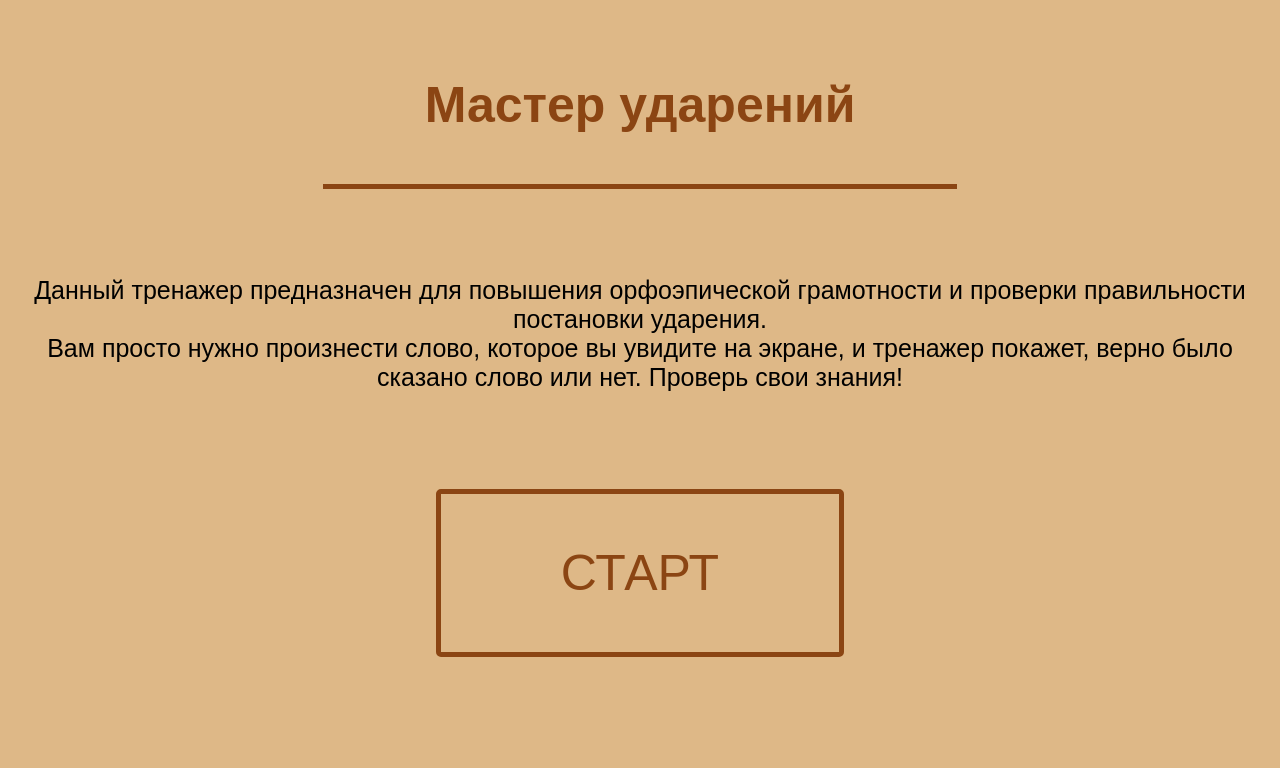
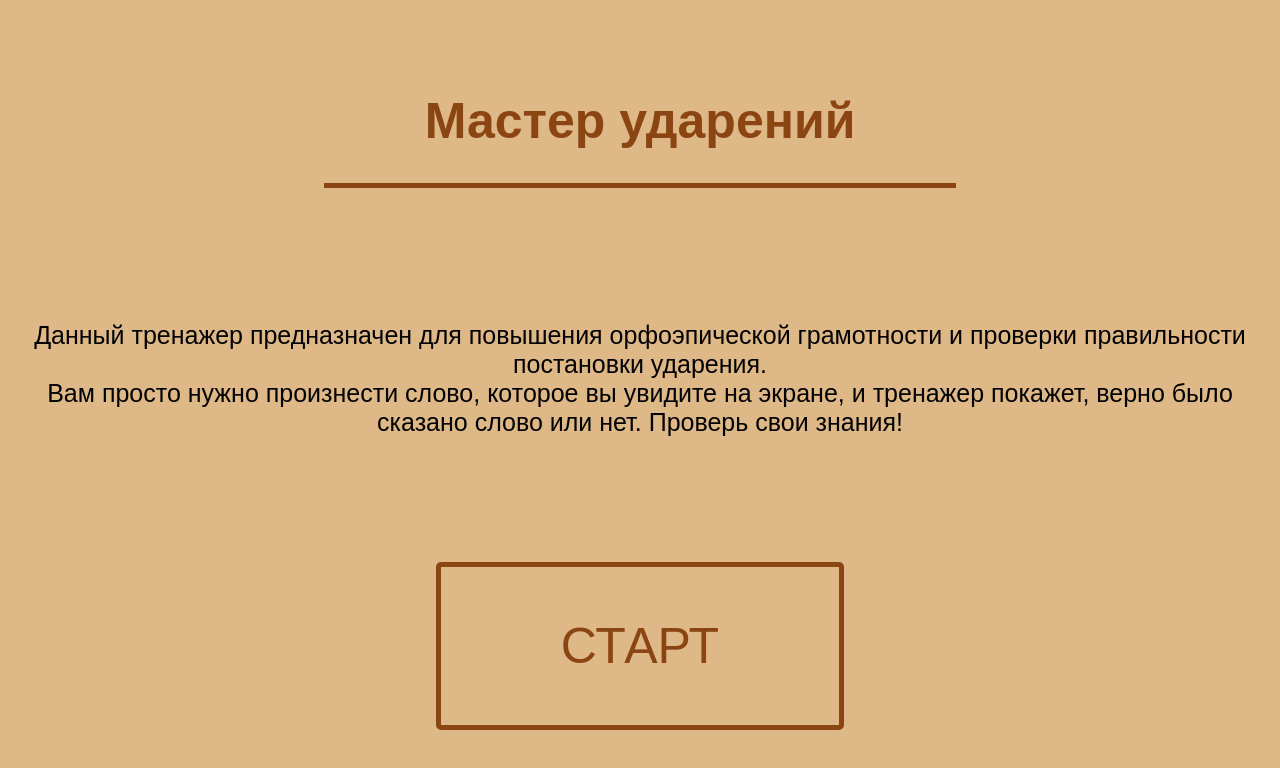
Before and after one commit to npolyakova/ml_stressed, a plain HTML site: page docs/index.html in a window 1280 px wide. Drawn offline with Linux system fonts and the light colour scheme.

Commit message:
Fix structure for an example

```diff
--- a/docs/index.html
+++ b/docs/index.html
@@ -1,43 +1,25 @@
 <!doctype html>
 <html lang="ru">
 	<head>
-		<meta charset="utf-8">
-		<title>Тренажер "Мастер ударений"</title>
-
-	<!-- КНОПКА СТАРТ -->
-			<style>
-				button.knopka {
-				color: #8B4513;
-				background: #DEB887;
-				padding: 50px 120px;
-				font-size: 50px;
-				border-radius: 5px;
-				border: 5px solid #8B4513;
-				}
-				button.knopka:hover {
-				background: #BC8F8F;
-				color: #6A5ACD;
-				border: 7px solid #6A5ACD;
-				}
-			</style>
-		</head>
-	<br>
-	<body style="background-color: #DEB887">
-	<h1><center><p style="font-size:50px;color:#8B4513;font-family:arial">Мастер ударений</p></center></h1>
-	<hr size="5" width="50%" color="#8B4513">
-	<br>
-	<br>
-	<br>
-	<center><p style="font-size:25px;font-family:arial">Данный тренажер предназначен для повышения орфоэпической грамотности и проверки правильности постановки ударения. <br> Вам просто нужно произнести слово, которое вы увидите на экране, и тренажер покажет, верно было сказано слово или нет. Проверь свои знания!</p></center>
-	<br>
-	<br>
-	<br>
-	<br>
-				<!-- КНОПКА СТАРТ -->
-				<center>
-				<a href="zapis.html">
+			<meta charset="utf-8">
+			<title>Тренажер "Мастер ударений"</title>
+			<link rel="stylesheet" href="styles.css">
+	</head>
+	<body>
+		<header>
+			<h1 style="padding-top: 50px"> Мастер ударений </h1>
+			<hr>
+		</header>
+		<section>
+				<p>Данный тренажер предназначен для повышения орфоэпической грамотности и проверки правильности постановки ударения.
+					<br> Вам просто нужно произнести слово, которое вы увидите на экране, и тренажер покажет, верно было сказано слово или нет. Проверь свои знания!
+				</p>
+		</section>
+		<section>
+			<!-- КНОПКА СТАРТ -->
+			<a href="zapis.html">
 				<button class="knopka">СТАРТ</button>
-				</a>
-				</center>
+			</a>
+		</section>
 	</body>
 </html>
--- /dev/null
+++ b/docs/styles.css
@@ -0,0 +1,40 @@
+button.knopka {
+	color: #8B4513;
+	background: #DEB887;
+	padding: 50px 120px;
+	font-size: 50px;
+	border-radius: 5px;
+	border: 5px solid #8B4513;
+}
+
+button.knopka:hover {
+	background: #BC8F8F;
+	color: #6A5ACD;
+	border: 7px solid #6A5ACD;
+}
+
+body {
+    background-color: #DEB887;
+	display: grid;
+  	grid-template-columns: repeat(1, 1fr);
+  	gap: 100px;
+  	text-align: center
+}
+
+h1 {
+    font-size: 50px;
+    color: #8B4513;
+    font-family: arial
+}
+
+hr {
+    height: 5px;
+    width: 50%;
+    background: #8B4513;
+    border: 0px
+}
+
+p {
+    font-size:25px;
+    font-family:arial
+}
```
